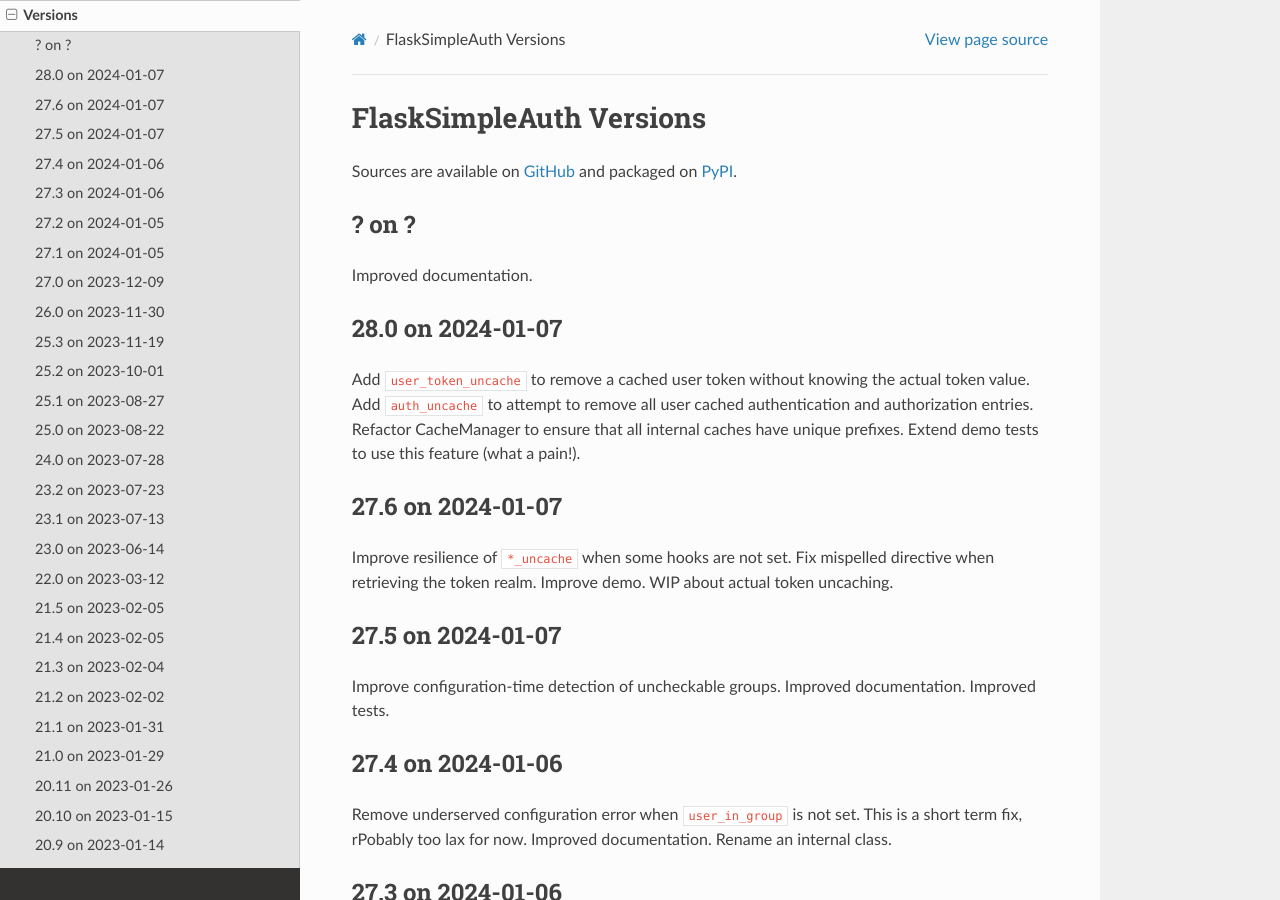
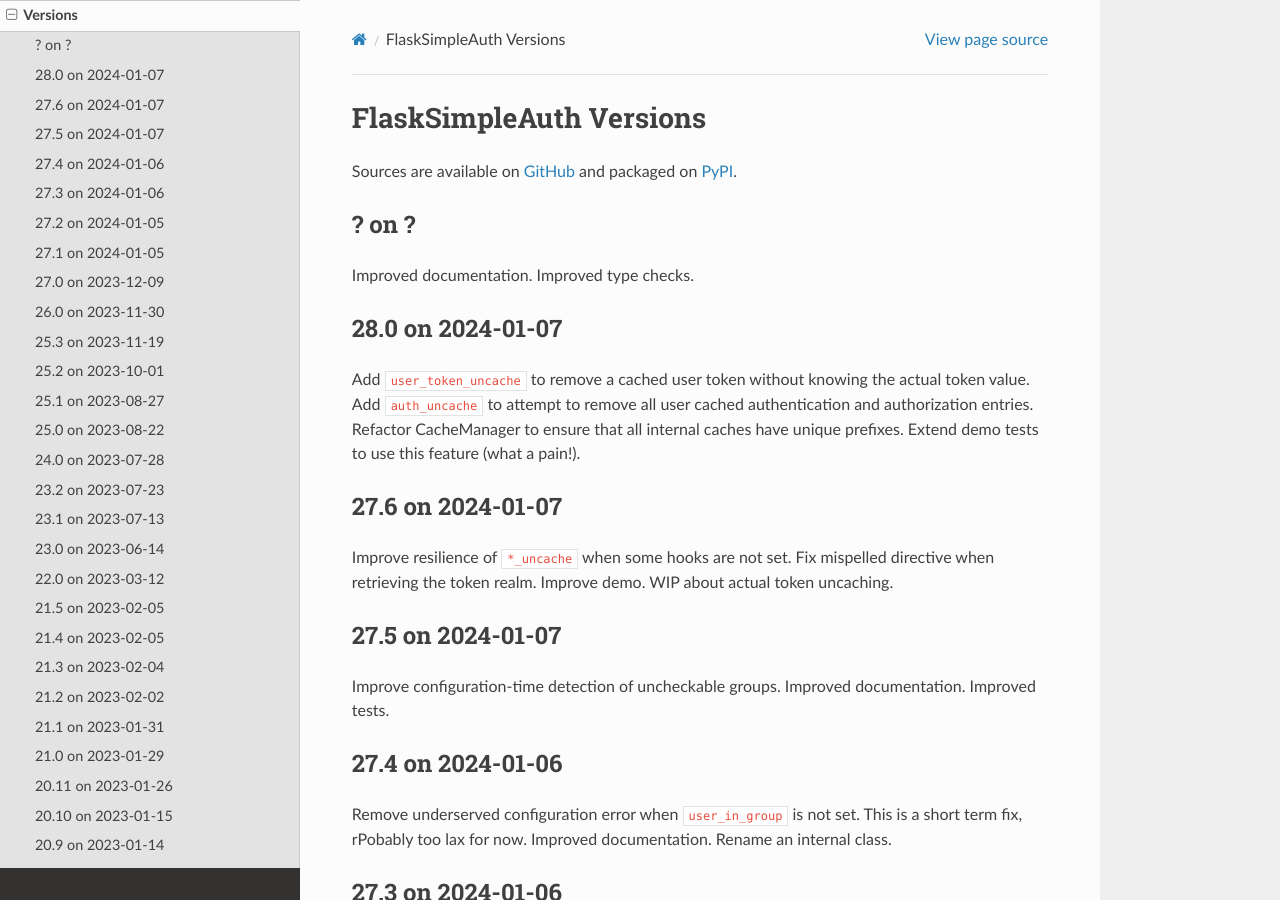
Before and after one commit to zx80/flask-simple-auth, a Sphinx documentation site: the page built from docs/VERSIONS.md, in a window 1280 px wide and 900 px high. Built offline with Sphinx 7.4.7 and the Read the Docs theme 2.0.0, drawn with Linux system fonts in a browser that asks for light colours; pages that are not in the unit, such as notebooks, are missing from menus.

Commit message:
note about enhanced type checking

```diff
--- a/docs/VERSIONS.md
+++ b/docs/VERSIONS.md
@@ -6,6 +6,7 @@
 ## ? on ?
 
 Improved documentation.
+Improved type checks.
 
 ## 28.0 on 2024-01-07
 
```
